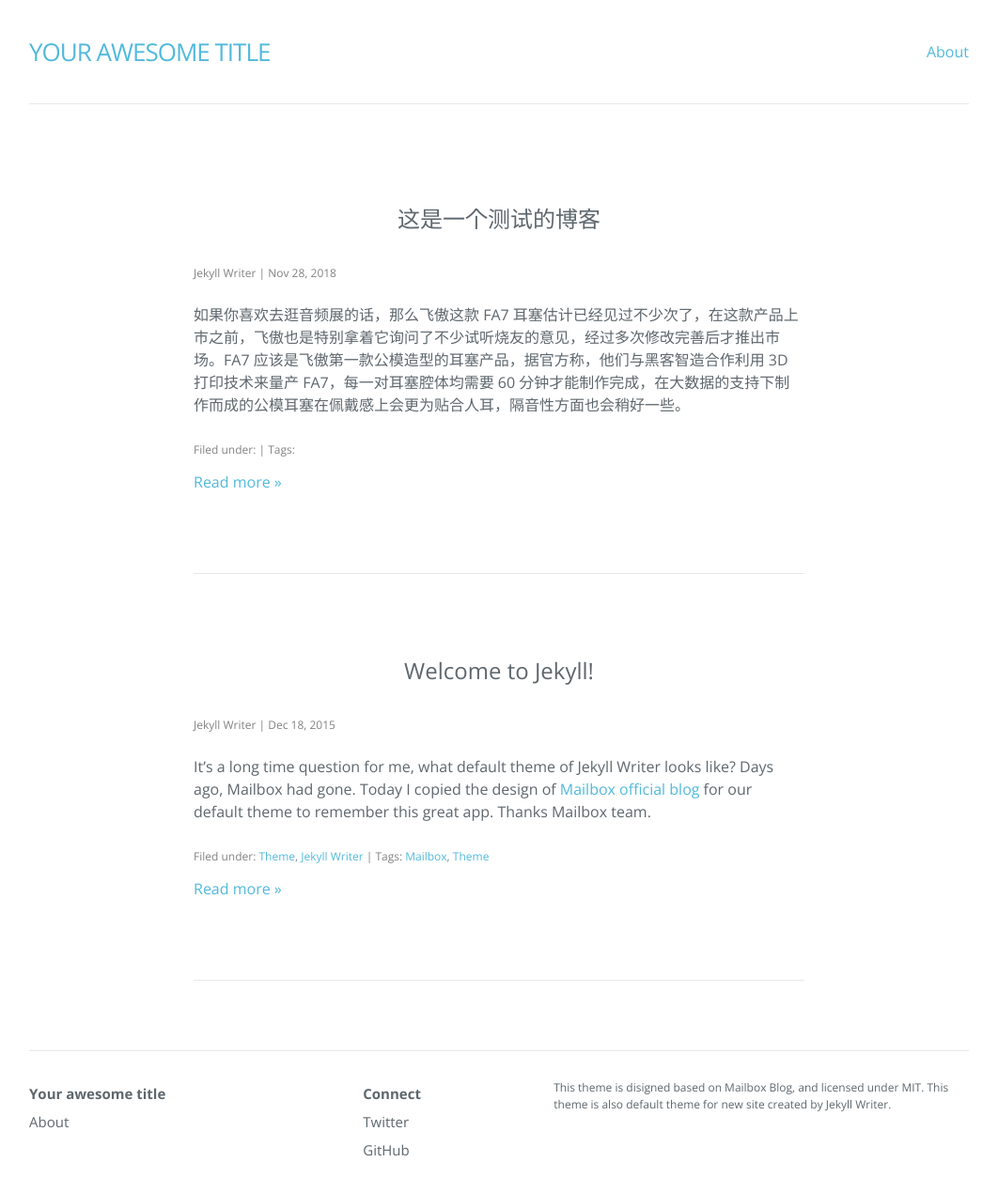
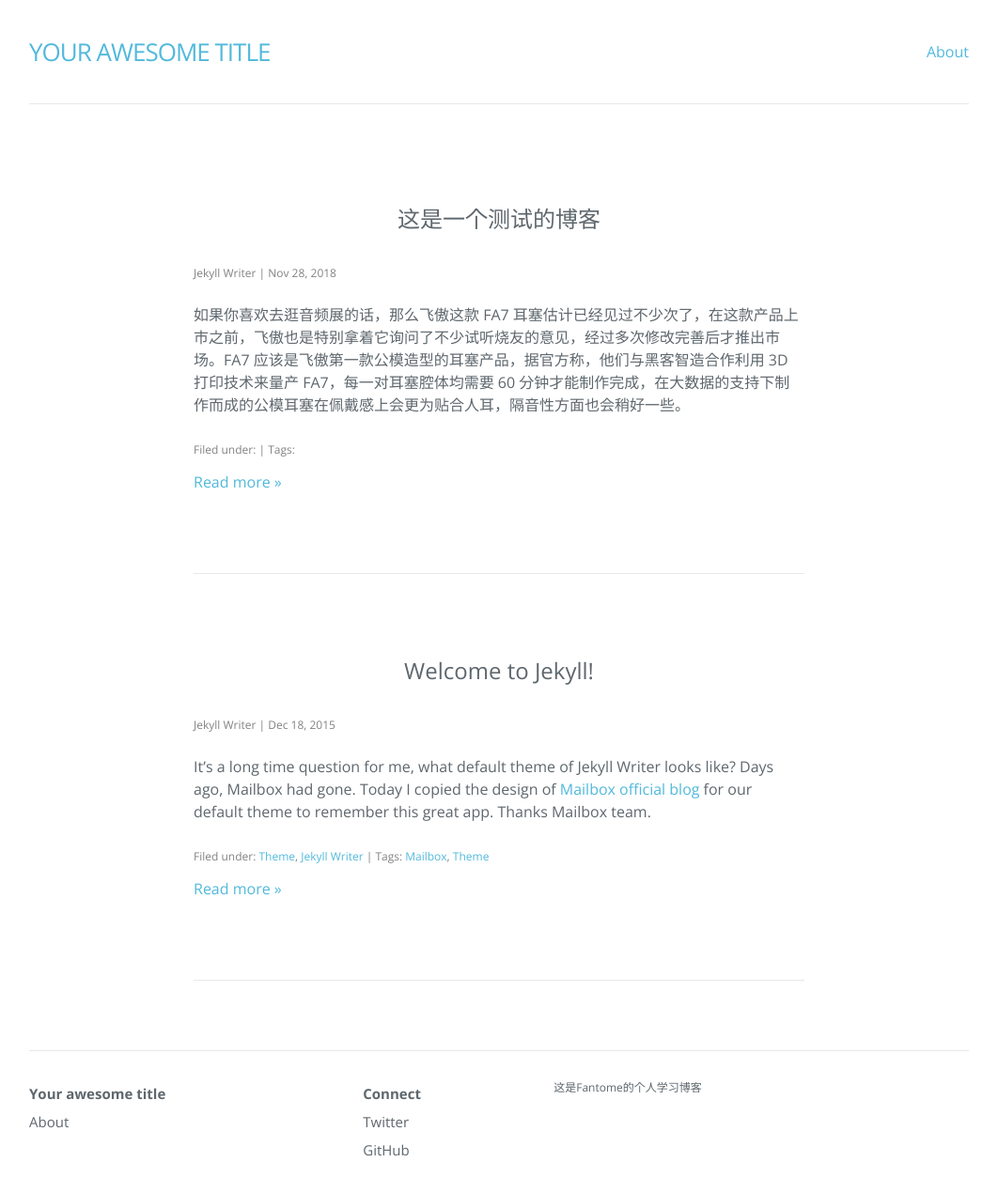
Before and after one commit to Fantome12138/Fantome12138.github.io, a Jekyll site: the page built from index.html, in a window 1280 px wide and 1307 px high. Shown: the top 1270 px of the window at 94% size, without its empty margins (109-1171 px from the left). Built offline with Jekyll 4.4.1, drawn with Linux system fonts in a browser that asks for light colours; nearby versions of some CDN libraries; the list of posts is cut into pages by our own code.

Commit message:
Update Configuration

```diff
--- a/_config.yml
+++ b/_config.yml
@@ -1,21 +1,13 @@
-# Welcome to Jekyll!
-#
-# This config file is meant for settings that affect your whole blog, values
-# which you are expected to set up once and rarely need to edit after that.
-# For technical reasons, this file is *NOT* reloaded automatically when you use
-# 'jekyll serve'. If you change this file, please restart the server process.
-
-# Site settings
+# Created by Jekyll Writer
 title: Your awesome title
 author: Jekyll Writer
-description: > # this means to ignore newlines until "baseurl:"
-  This theme is disigned based on Mailbox Blog, and licensed under MIT.
-  This theme is also default theme for new site created by Jekyll Writer.
-permalink: /:year/:month/:day/:title/
+description: 这是Fantome的个人学习博客
+permalink: '/:year/:month/:day/:title/'
 paginate: 6
-paginate_path: "/page/:num/"
+paginate_path: '/page/:num/'
 twitter_username: jekyllwriter
-github_username:  jekyllwriter
-gems: [jekyll-paginate]
+github_username: jekyllwriter
+gems:
+  - jekyll-paginate
 markdown: kramdown
-baseurl: ""
+baseurl: ''
```
